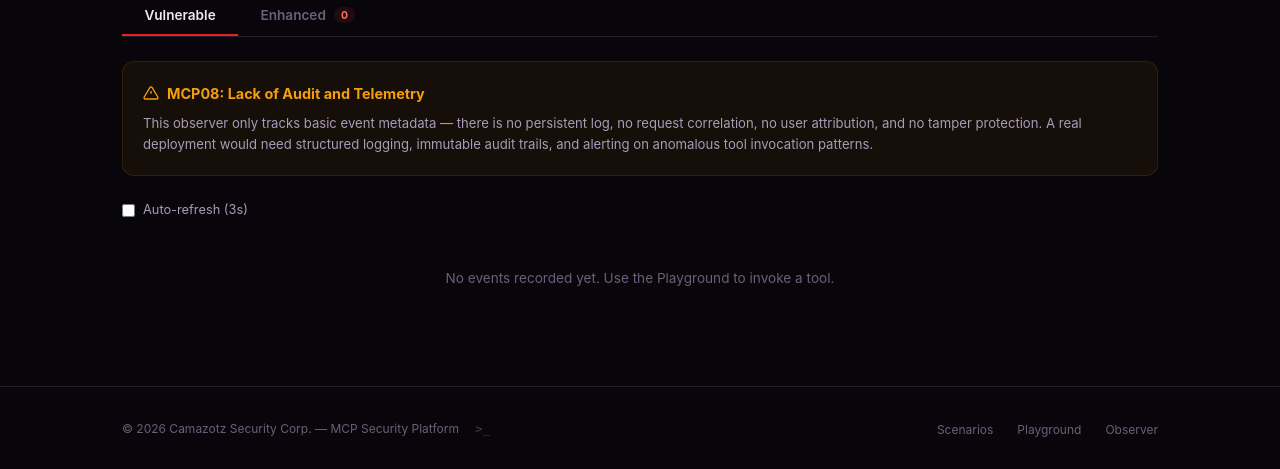
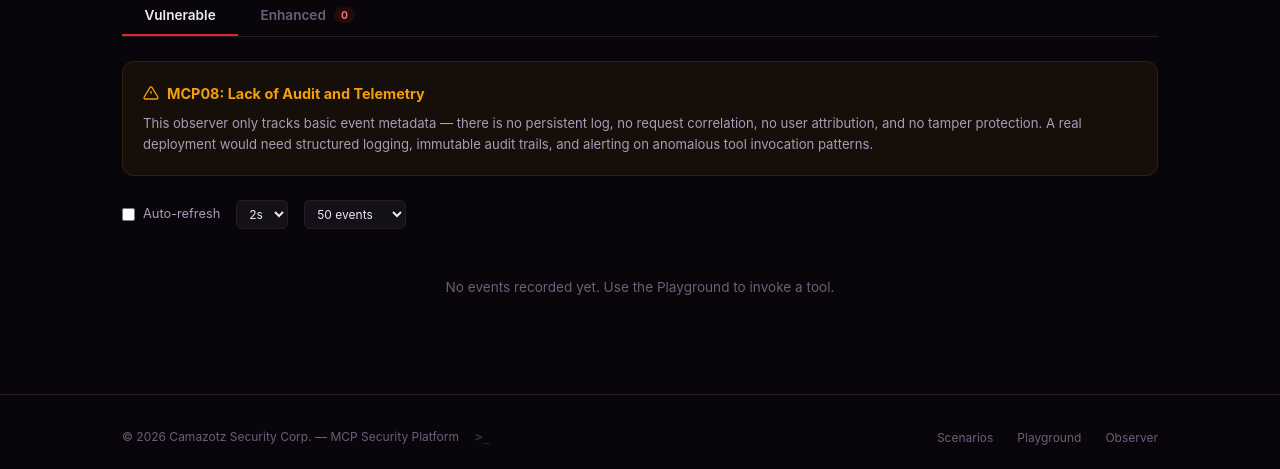
Before and after one commit to babywyrm/camazotz, a Flask app: page /observer in a window 1280 px wide. Shown: the part 226-695 px from the top of the page. Run offline with Flask 3, Linux system fonts and the light colour scheme; data that the repository does not hold is empty.

Commit message:
feat(observer): configurable poll interval and display limit from UI Add poll interval (1s/2s/3s/5s) and event display limit (10/50/100/200) dropdowns to both observer tabs. Bump default buffer from 10 to 50. Fix buffer size clamping to properly cap at 200 instead of resetting..

```diff
--- a/deploy/helm/camazotz/values.yaml
+++ b/deploy/helm/camazotz/values.yaml
@@ -19,7 +19,7 @@ config:
   ollamaModel: "llama3.2:3b"
   gatewayUrl: "http://brain-gateway:8080"
   observerPollInterval: "2"
-  observerBufferSize: "10"
+  observerBufferSize: "50"
   logLevel: info
 
 secrets:
--- a/frontend/templates/observer.html
+++ b/frontend/templates/observer.html
@@ -28,6 +28,9 @@
 .obs-controls{display:flex;align-items:center;gap:1rem;margin-bottom:1rem;flex-wrap:wrap}
 .obs-auto{display:flex;align-items:center;gap:.5rem;font-size:.8rem;color:var(--text2)}
 .obs-auto input{accent-color:var(--accent)}
+.obs-select{background:var(--surface);color:var(--text);border:1px solid var(--border);
+  border-radius:6px;padding:.3rem .5rem;font-size:.75rem;font-family:inherit;cursor:pointer}
+.obs-select:focus{outline:none;border-color:var(--accent)}
 .obs-btn{background:var(--surface);color:var(--text);border:1px solid var(--border);
   border-radius:8px;padding:.4rem 1rem;font-size:.8rem;font-weight:600;cursor:pointer;
   font-family:inherit;transition:all .2s}
@@ -123,8 +126,20 @@
     <div class="obs-controls">
       <label class="obs-auto">
         <input type="checkbox" id="autoVuln" onchange="toggleAuto()">
-        Auto-refresh (3s)
+        Auto-refresh
       </label>
+      <select class="obs-select" id="pollIntervalVuln" onchange="toggleAuto()" title="Poll interval">
+        <option value="1000">1s</option>
+        <option value="2000" selected>2s</option>
+        <option value="3000">3s</option>
+        <option value="5000">5s</option>
+      </select>
+      <select class="obs-select" id="displayLimitVuln" onchange="fetchEvents()" title="Events to show">
+        <option value="10">10 events</option>
+        <option value="50" selected>50 events</option>
+        <option value="100">100 events</option>
+        <option value="200">200 events</option>
+      </select>
     </div>
 
     <div id="vulnContent">
@@ -152,8 +167,20 @@
       </select>
       <label class="obs-auto">
         <input type="checkbox" id="autoEnh" onchange="toggleAuto()">
-        Auto-refresh (3s)
+        Auto-refresh
       </label>
+      <select class="obs-select" id="pollIntervalEnh" onchange="toggleAuto()" title="Poll interval">
+        <option value="1000">1s</option>
+        <option value="2000" selected>2s</option>
+        <option value="3000">3s</option>
+        <option value="5000">5s</option>
+      </select>
+      <select class="obs-select" id="displayLimitEnh" onchange="fetchEvents()" title="Events to show">
+        <option value="10">10 events</option>
+        <option value="50" selected>50 events</option>
+        <option value="100">100 events</option>
+        <option value="200">200 events</option>
+      </select>
       <button class="obs-btn obs-btn-danger" onclick="clearEvents()">Clear</button>
     </div>
 
@@ -321,9 +348,22 @@ function applyFilters() {
   renderEnhanced(allEvents);
 }
 
+function getDisplayLimit() {
+  var v = document.getElementById('displayLimitVuln');
+  var e = document.getElementById('displayLimitEnh');
+  return Math.max(parseInt(v.value) || 50, parseInt(e.value) || 50);
+}
+
+function getPollInterval() {
+  var v = parseInt(document.getElementById('pollIntervalVuln').value) || 2000;
+  var e = parseInt(document.getElementById('pollIntervalEnh').value) || 2000;
+  return Math.min(v, e);
+}
+
 async function fetchEvents() {
   try {
-    const resp = await fetch('/api/observer/events');
+    var limit = getDisplayLimit();
+    const resp = await fetch('/api/observer/events?limit=' + limit);
     const data = await resp.json();
     allEvents = data.events || [];
     renderVulnerable(allEvents);
@@ -336,11 +376,11 @@ async function fetchEvents() {
 function toggleAuto() {
   const vulnChecked = document.getElementById('autoVuln').checked;
   const enhChecked = document.getElementById('autoEnh').checked;
+  clearInterval(autoTimer);
+  autoTimer = null;
   if (vulnChecked || enhChecked) {
-    if (!autoTimer) autoTimer = setInterval(fetchEvents, 3000);
-  } else {
-    clearInterval(autoTimer);
-    autoTimer = null;
+    var interval = getPollInterval();
+    autoTimer = setInterval(fetchEvents, interval);
   }
 }
 
```
Also changed, not shown: brain_gateway/app/observer.py (+3 -4 lines), tests/test_observer_events.py (+2 -2 lines), 1 other file.
